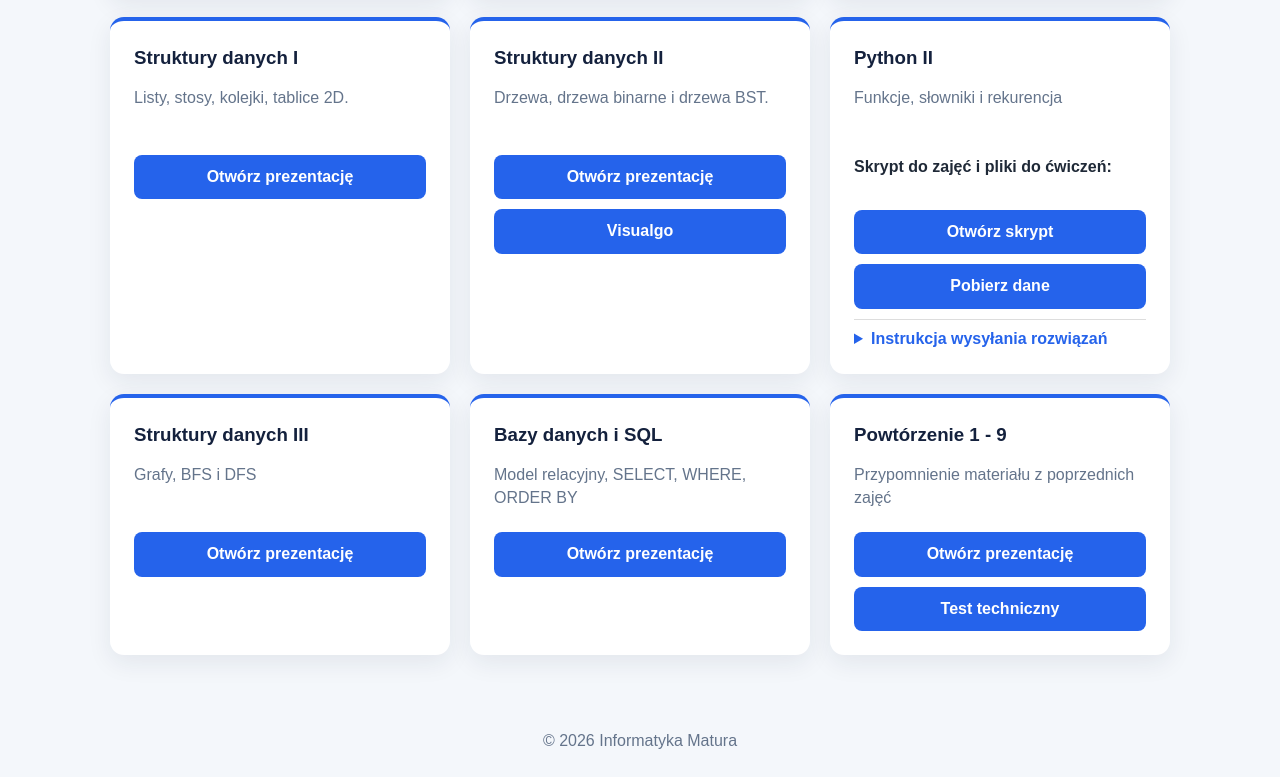
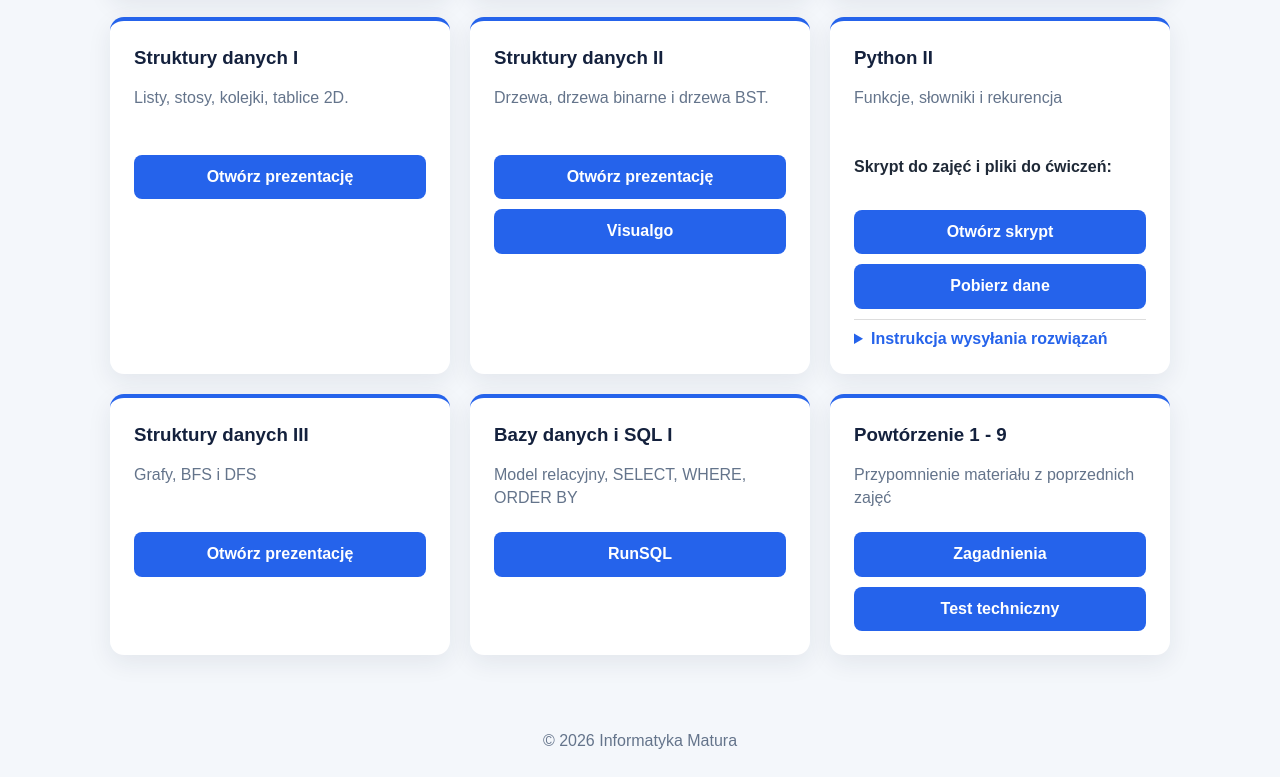
Before and after one commit to gebusiakacper/MaturaInformatyka, a plain HTML site: page index.html in a window 1280 px wide. Shown: the part 1686-2463 px from the top of the page. Drawn offline with Linux system fonts and the light colour scheme.

Commit message:
prezentacja bazy danych, SQL

```diff
--- a/index.html
+++ b/index.html
@@ -209,18 +209,19 @@
         <a class="button" href="prezentacje/sesja9.pdf" target="_blank">Otwórz prezentację</a>
       </article>
 
-      <!-- Bazdy danych i SQL -->
+      <!-- Bazdy danych i SQL I -->
       <article class="card">
-        <h3>Bazy danych i SQL</h3>
+        <h3>Bazy danych i SQL I</h3>
         <p>Model relacyjny, SELECT, WHERE, ORDER BY</p>
-        <a class="button" href="prezentacje/sesja10.pdf" target="_blank">Otwórz prezentację</a>
+        <!-- <a class="button" href="prezentacje/sesja11.pdf" target="_blank">Otwórz prezentację</a> -->
+        <a class="button" href="https://runsql.com/r/02bad50b5ae19fc3" target="_blank">RunSQL</a>
       </article>
 
       <!-- Powtórzenie 1 - 9 -->
       <article class="card">
         <h3>Powtórzenie 1 - 9</h3>
         <p>Przypomnienie materiału z poprzednich zajęć</p>
-        <a class="button" href="organizacja/zagadnienia.pdf" target="_blank">Otwórz prezentację</a>
+        <a class="button" href="organizacja/zagadnienia.pdf" target="_blank">Zagadnienia</a>
         <a class="button" href="https://forms.gle/LuoRNpTbPPfFurc66" target="_blank">Test techniczny</a>
       </article>
 
```
Also changed, not shown: 1 other file.
